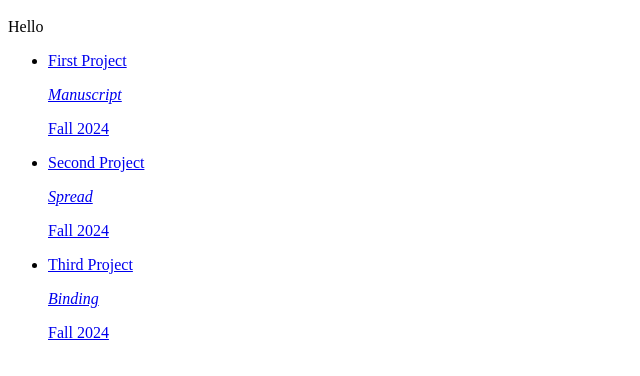
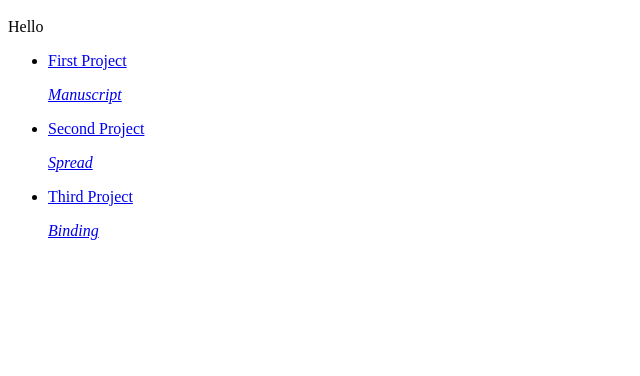
Before and after one commit to TheTardes/thetardes.github.io, a plain HTML site: page index.html in a window 1280 px wide. Shown: the part 48-424 px from the top of the page, without its empty margins (0-640 px from the left). Drawn offline with Linux system fonts and the light colour scheme.

Commit message:
fixed typos

```diff
--- a/index.html
+++ b/index.html
@@ -1,7 +1,7 @@
 <html>
 	<head>
 		<title>
-			The Tardes - Typohraphy & Interaction
+			The Tardes - Typography & Interaction
 		</title>
 	</head>
 	<body>
@@ -12,21 +12,18 @@
 				<a href="https://github.com/TheTardes/thetardes.github.io">
 					<p>First Project</p>
 					<p><em>Manuscript</em></p>
-					<p>Fall 2024</p>
 				</a>
 			</li>
 			<li>
 				<a href="https://github.com/TheTardes/thetardes.github.io">
 					<p>Second Project</p>
 					<p><em>Spread</em></p>
-					<p>Fall 2024</p>
 				</a>
 			</li>
 			<li>
 				<a href="https://github.com/TheTardes/thetardes.github.io">
 					<p>Third Project</p>
 					<p><em>Binding</em></p>
-					<p>Fall 2024</p>
 				</a>
 			</li>
 
```
